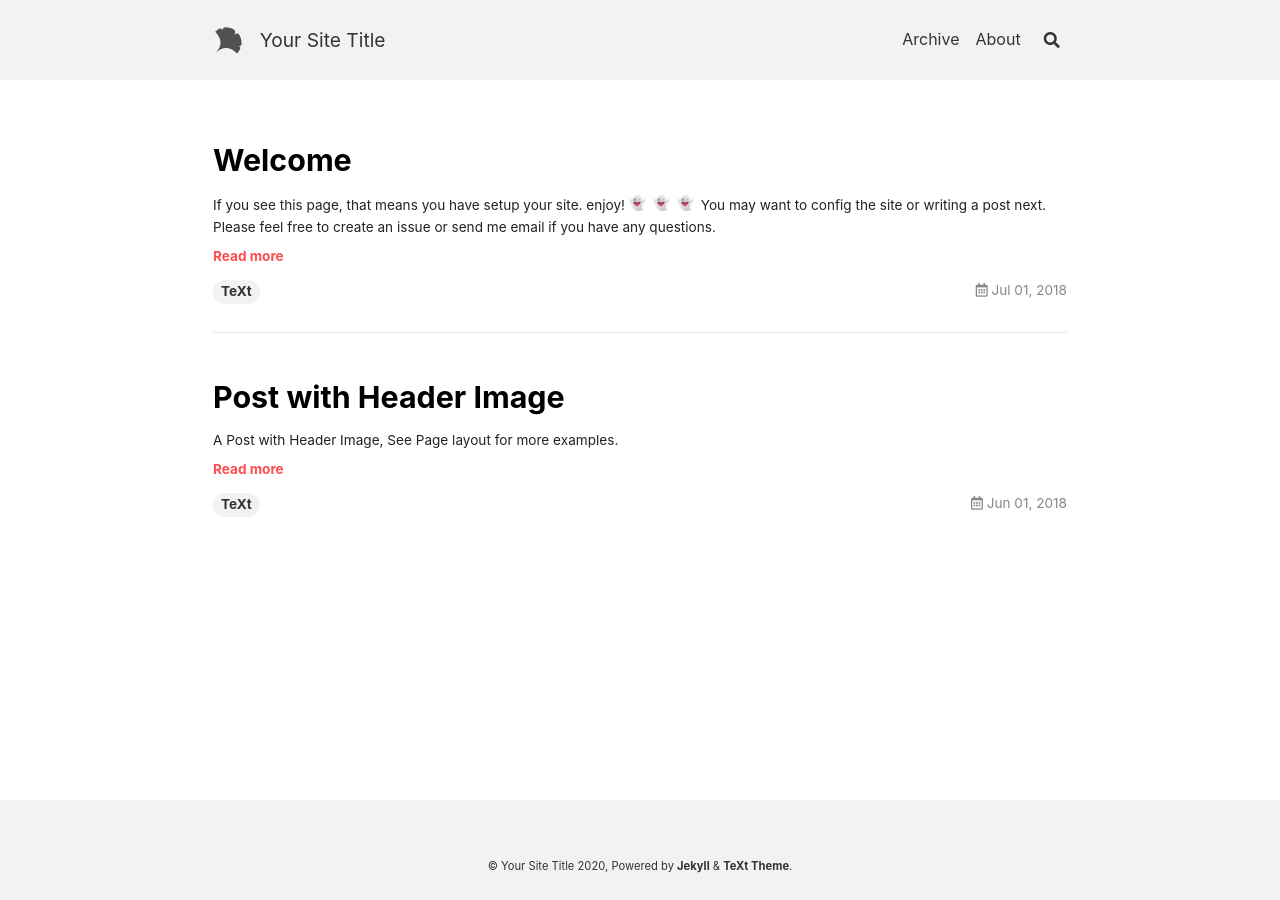
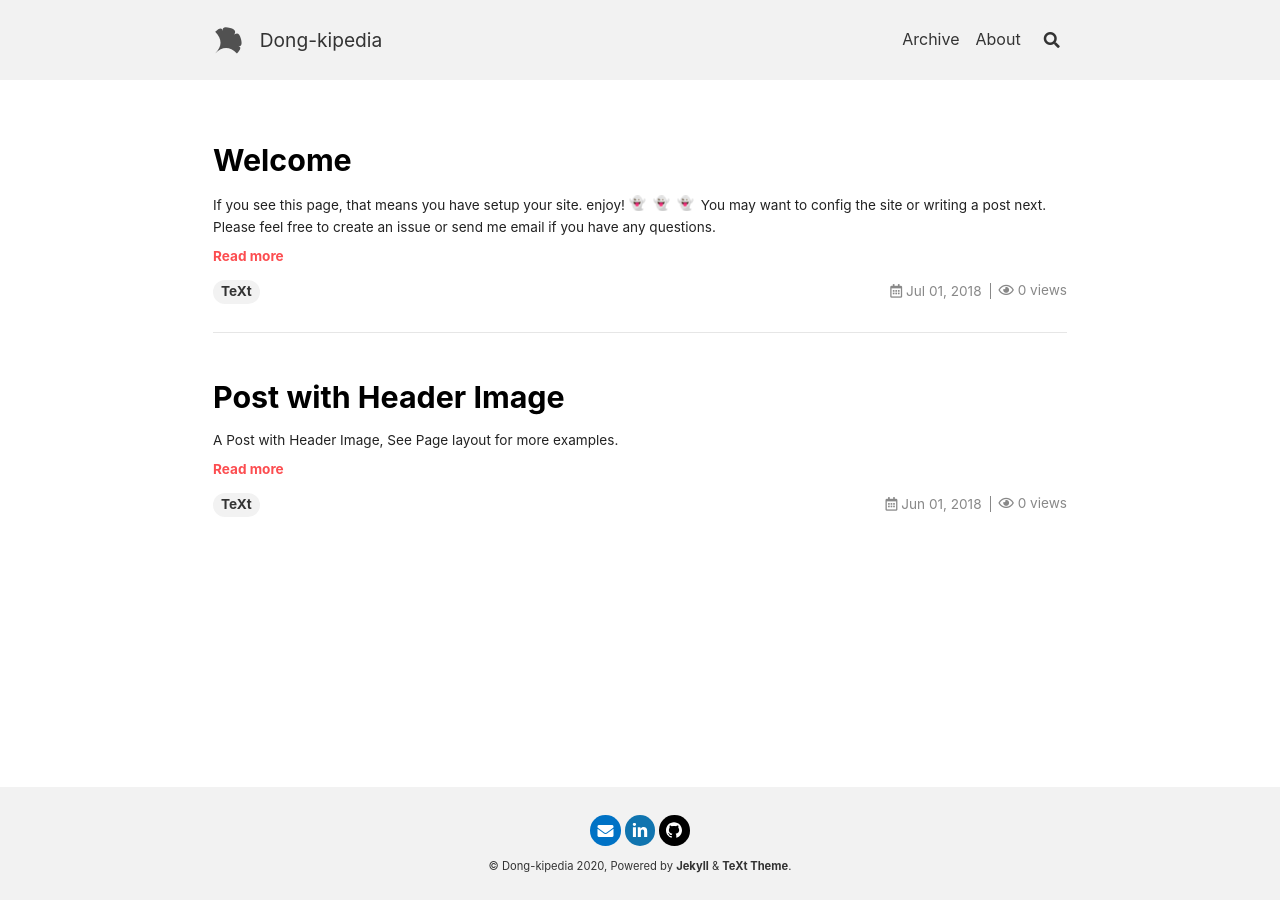
Before and after one commit to dongwook-chan/dongwook-chan.github.io, a Jekyll site: the page built from index.html, in a window 1280 px wide. Built offline with Jekyll 4.4.1, drawn with Linux system fonts in a browser that asks for light colours; nearby versions of some CDN libraries; emoji names are drawn with the system emoji font; the list of posts is cut into pages by our own code; comment, search, counter and statistics services are not loaded; part of the change alters nothing that is shown.

Commit message:
add missing directories

```diff
--- a/_config.yml
+++ b/_config.yml
@@ -20,7 +20,7 @@ text_skin: default # "default" (default), "dark", "forest", "ocean", "chocolate"
 highlight_theme: default # "default" (default), "tomorrow", "tomorrow-night", "tomorrow-night-eighties", "tomorrow-night-blue", "tomorrow-night-bright"
 url     : # the base hostname & protocol for your site e.g. https://www.someone.com
 baseurl : # does not include hostname
-title   : Your Site Title
+title   : Dong-kipedia
 description: > # this means to ignore newlines until "Language & timezone"
   Your Site Description
 
@@ -28,18 +28,18 @@ description: > # this means to ignore newlines until "Language & timezone"
 ## => Language and Timezone
 ##############################
 lang: # the language of your site, default as "en"
-timezone: # see https://en.wikipedia.org/wiki/List_of_tz_database_time_zones for the available values
+timezone: Asia/Seoul
 
 
 ## => Author and Social
 ##############################
 author:
   type      : # "person" (default), "organization"
-  name      : Your Name
+  name      : Dongwook Chang
   url       :
-  avatar    : # path or url of avatar image (square)
-  bio       : I am an amazing person.
-  email     :
+  avatar    : https://avatars0.githubusercontent.com/u/29939301?s=400&u=fa14a1288e3e80d5a1bc3b786fca5e3b043f5a4f&v=4
+  bio       : This is all you need to know about me.
+  email     : dongwook.chan@gmail.com
   facebook  : # "user_name" the last part of your profile url, e.g. https://www.facebook.com/user_name
   twitter   : # "user_name" the last part of your profile url, e.g. https://twitter.com/user_name
   weibo     : # "user_id"   the last part of your profile url, e.g. https://www.weibo.com/user_id/profile?...
@@ -48,14 +48,14 @@ author:
   medium    : # "user_name" the last part of your profile url, e.g. https://medium.com/user_name
   zhihu     : # "user_name" the last part of your profile url, e.g. https://www.zhihu.com/people/user_name
   douban    : # "user_name" the last part of your profile url, e.g. https://www.douban.com/people/user_name
-  linkedin  : # "user_name" the last part of your profile url, e.g. https://www.linkedin.com/in/user_name
-  github    : # "user_name" the last part of your profile url, e.g. https://github.com/user_name
+  linkedin  : "%EB%8F%99%EC%9A%B1-%EC%9E%A5-3ab763147"
+  github    : dongwook-chan
   npm       : # "user_name" the last part of your profile url, e.g. https://www.npmjs.com/~user_name
 
 
 ## => GitHub Repository (if the site is hosted by GitHub)
 ##############################
-repository: user_name/repo_name
+repository: dongwook-chan/dongwook-chan.github.io
 repository_tree: master
 
 
@@ -84,14 +84,14 @@ toc:
 ## => Markdown Enhancements
 ##############################
 ## Mathjax
-mathjax: # false (default), true
-mathjax_autoNumber: # false (default), true
+mathjax: true
+mathjax_autoNumber: true
 
 ## Mermaid
-mermaid: # false (default), true
+mermaid: true
 
 ## Chart
-chart: # false (default), true
+chart: true
 
 
 ## => Paginate
@@ -108,7 +108,7 @@ sources: # bootcdn (default), unpkg
 ## => Sharing
 ##############################
 sharing:
-  provider: false # false (default), "addtoany", "addthis", "custom"
+  provider: "addtoany"
 
   ## AddThis
   addthis:
@@ -118,11 +118,11 @@ sharing:
 ## => Comments
 ##############################
 comments:
-  provider: false # false (default), "disqus", "gitalk", "valine", "custom"
+  provider: "disqus"
 
   ## Disqus
   disqus:
-    shortname: # the Disqus shortname for the site
+    shortname: dongwook-chan
 
   ## Gitalk
   # please refer to https://github.com/gitalk/gitalk for more info.
@@ -147,19 +147,19 @@ comments:
 ## => Pageview
 ##############################
 pageview:
-  provider: false # false (default), "leancloud", "custom"
+  provider: "leancloud"
 
   ## Leancloud
   leancloud:
-    app_id    : # LeanCloud App id
-    app_key   : # LeanCloud App key
-    app_class : # LeanCloud App class
+    app_id    : Plea0U9PH9KMRTIMVCEffeai-MdYXbMMI
+    app_key   : 8zPiLBNQ4wxK8PVDzRup7vDp
+    app_class : Test
 
 
 ## => Search
 ##############################
 search:
-  provider: default # "default" (default), false, "google", "custom"
+  provider: default # "default" (default), false, "google
 
   ## Google Custom Search Engine
   google:
@@ -169,12 +169,12 @@ search:
 ## => Analytics
 ##############################
 analytics:
-  provider: false # false (default), "google", "custom"
+  provider: google
 
   ## Google Analytics
   google:
-    tracking_id : # Google Analytics id for the site
-    anonymize_ip: false # Anonymize IP tracking for Analytics
+    tracking_id : G-5F5QQM1HCJ
+    anonymize_ip: false
 
 
 ## => Build
```
Also changed, not shown: .commitlintrc.js (added), .github/ISSUE_TEMPLATE/bug_report.md (added), .github/ISSUE_TEMPLATE/feature-request.md (added), .travis.yml (added), 5 other files.
